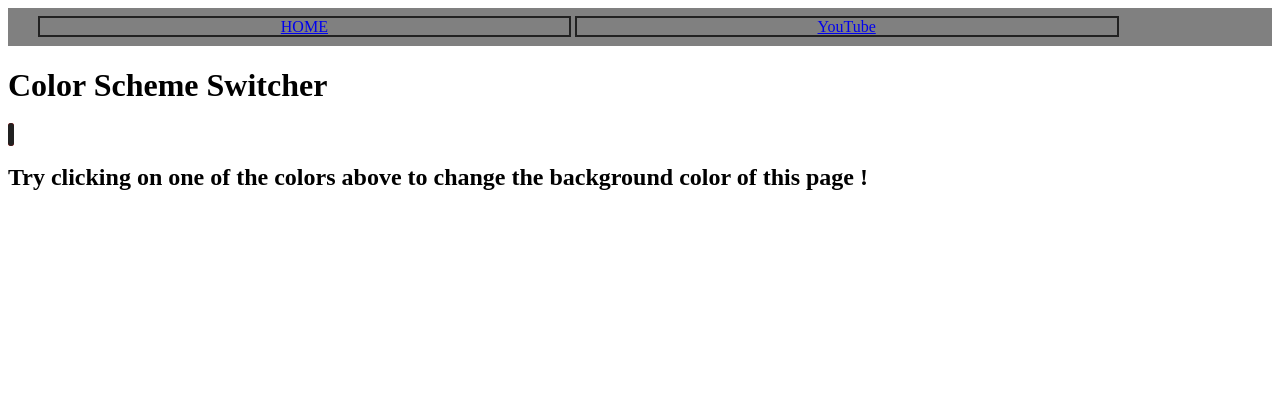
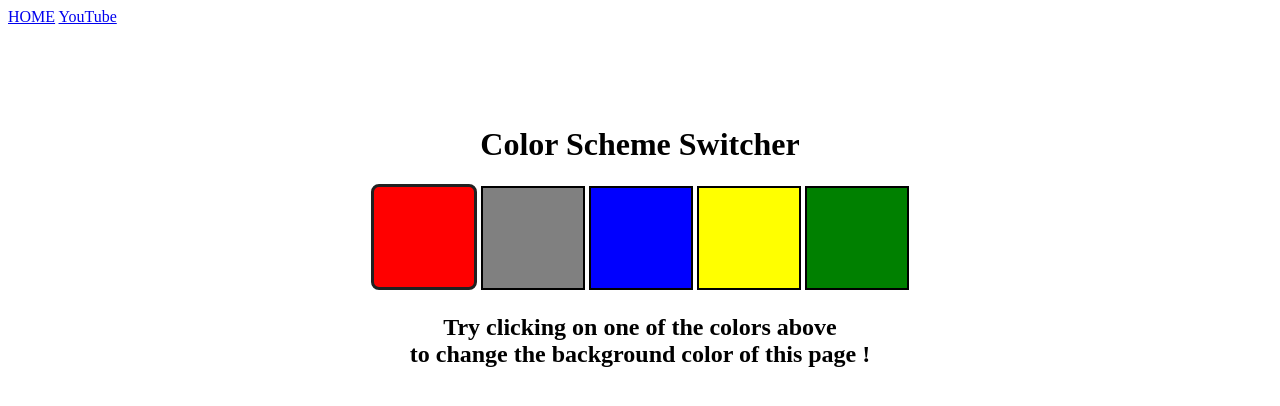
Before and after one commit to Abhisheksingh-2/javascript, a plain HTML site: page Projects/Project_1/index.html in a window 1280 px wide. Drawn offline with Linux system fonts and the light colour scheme.

Commit message:
StyleSheet

```diff
--- a/Projects/Project_1/style_1.css
+++ b/Projects/Project_1/style_1.css
@@ -1,13 +1,36 @@
-nav {
-    background-color:grey;
-    padding: 10px 30px;
-    margin-inline: none;
+html {
+    margin: 0;
+  }
 
+  span {
+    display: block;
+  }
+  .index {
+    margin: 100px auto 100px;
+    width: 80%;
+    text-align: center;
+  }
 
+  .button {
+    width: 100px;
+    height: 100px;
+    border: solid black 2px;
+    display: inline-block;
+  }
 
-}
-a{
-padding-inline: 20%;
-text-align: center;
-border: 2px solid #212121;
-}
+  #grey {
+    background: grey;
+  }
+
+  #white {
+    background: white;
+  }
+  #blue {
+    background: blue;
+  }
+  #yellow {
+    background: yellow;
+  }
+  #green {
+    background: green;
+  }
```
